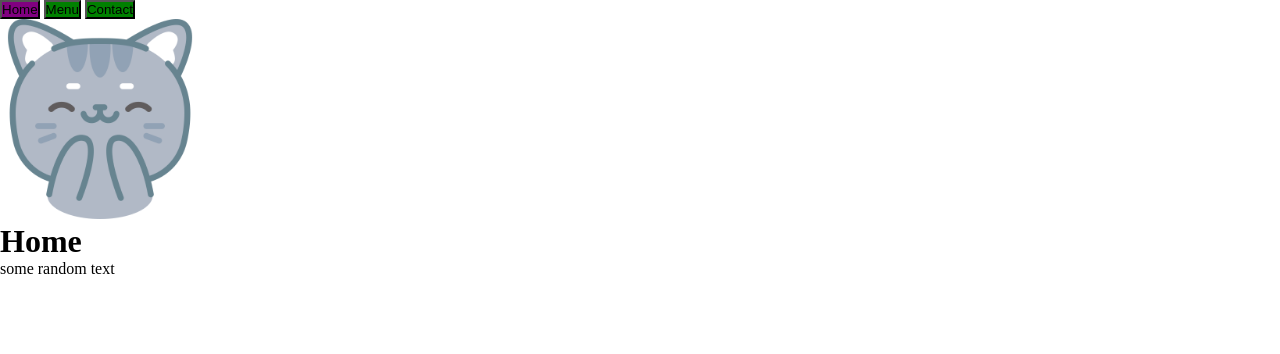
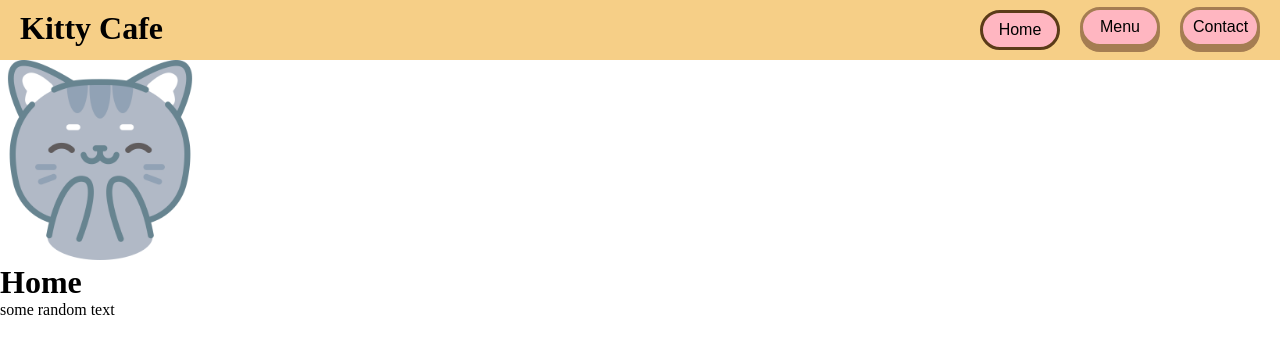
Before and after one commit to strallia/restaurant-page, a website built with webpack: page src/index.html in a window 1280 px wide. Built offline with nearby package versions, Linux system fonts and the light colour scheme.

Commit message:
Style header

```diff
--- a/src/index.html
+++ b/src/index.html
@@ -6,11 +6,15 @@
   <title>Restaurant Page</title>
 </head>
 <body>
-  <nav>
-    <button data-value="home" data-status="inactive">Home</button>
-    <button data-value="menu" data-status="inactive">Menu</button>
-    <button data-value="contact" data-status="inactive">Contact</button>
-  </nav>
+  <header>
+    <h1>Kitty Cafe</h1>
+    <nav>
+      <button data-value="home" data-status="inactive">Home</button>
+      <button data-value="menu" data-status="inactive">Menu</button>
+      <button data-value="contact" data-status="inactive">Contact</button>
+    </nav>
+  </header>
+
   <div id="content"></div>
 </body>
 </html>
--- a/src/index.js
+++ b/src/index.js
@@ -8,21 +8,21 @@ const container = document.querySelector('div#content');
 const tabs = document.querySelectorAll('nav > button');
 tabs.forEach((tab) => {
   tab.addEventListener('click', (event) => {
-    renderActiveTab(event.target)
+    renderOpenTab(event.target)
     renderContent(event.target);
   });
 })
 
-function renderActiveTab(activeTab) {
+function renderOpenTab(selectedTab) {
   tabs.forEach((tab) => {
-    tab.setAttribute('data-status', 'inactive');
+    tab.setAttribute('data-status', 'closed');
   });
-  activeTab.setAttribute('data-status', 'active');
+  selectedTab.setAttribute('data-status', 'open');
 }
 
-function renderContent(activeTab) {
+function renderContent(selectedTab) {
   container.textContent = '';
-  const tabValue = activeTab.getAttribute('data-value');
+  const tabValue = selectedTab.getAttribute('data-value');
   switch(tabValue) {
     case 'home':
       renderHome(container);
@@ -36,5 +36,5 @@ function renderContent(activeTab) {
 }
 
 const homeTab = document.querySelector('button[data-value="home"]');
-renderActiveTab(homeTab);
+renderOpenTab(homeTab);
 renderContent(homeTab);
--- a/src/styles.css
+++ b/src/styles.css
@@ -2,16 +2,46 @@
   margin: 0;
   padding: 0;
   box-sizing: border-box;
+  /* outline: 1px solid red; */
+}
+
+body {
+  font-size: 16px;
 }
 
 img {
   width: 200px;
 }
 
-button[data-status='inactive'] {
-  background-color: green;
+header {
+  background-color: rgb(246, 207, 135);
+  padding: 10px 20px;
+  display: flex;
+  justify-content: space-between;
+  flex-wrap: wrap;
 }
 
-button[data-status='active'] {
-  background-color: purple;
+nav {
+  display: flex;
+  gap: 20px;
 }
+
+nav > button {
+  border-radius: 30px;
+  border-width: 3px;
+  border-style: solid;
+  font-size: 1rem;
+  background-color: lightpink;
+  border-color: rgb(165, 125, 82);
+  width: 80px;
+  padding: 8px 10px;
+}
+
+button[data-status='closed'] {
+  box-shadow: 0 5px rgb(165, 125, 82);
+  translate: 0 -3px;
+}
+
+button[data-status='open'] {
+  border-color: rgb(91, 59, 24);
+}
```
Also changed, not shown: dist/e735aedfb5400c6ab3d3.png (added), dist/ff8863f52a978e36235f.png (added), dist/index.html, dist/main.js.
